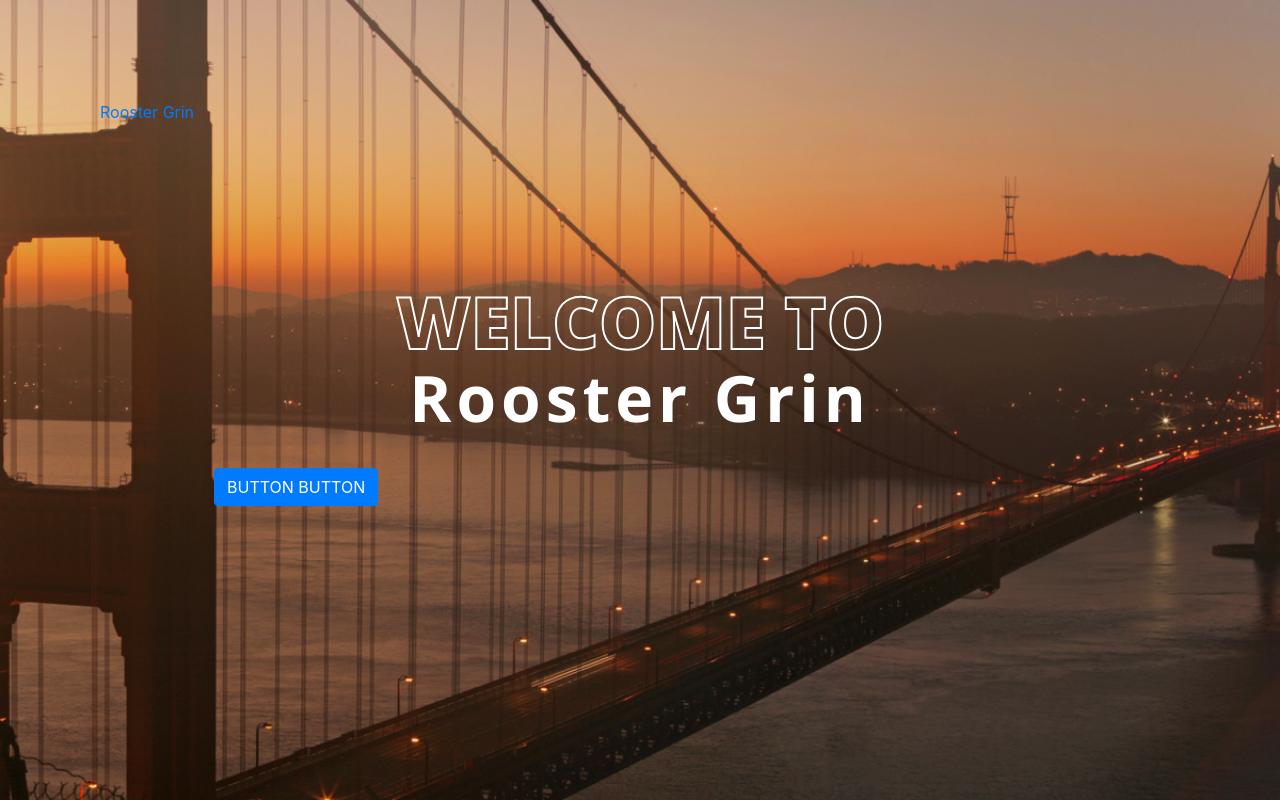
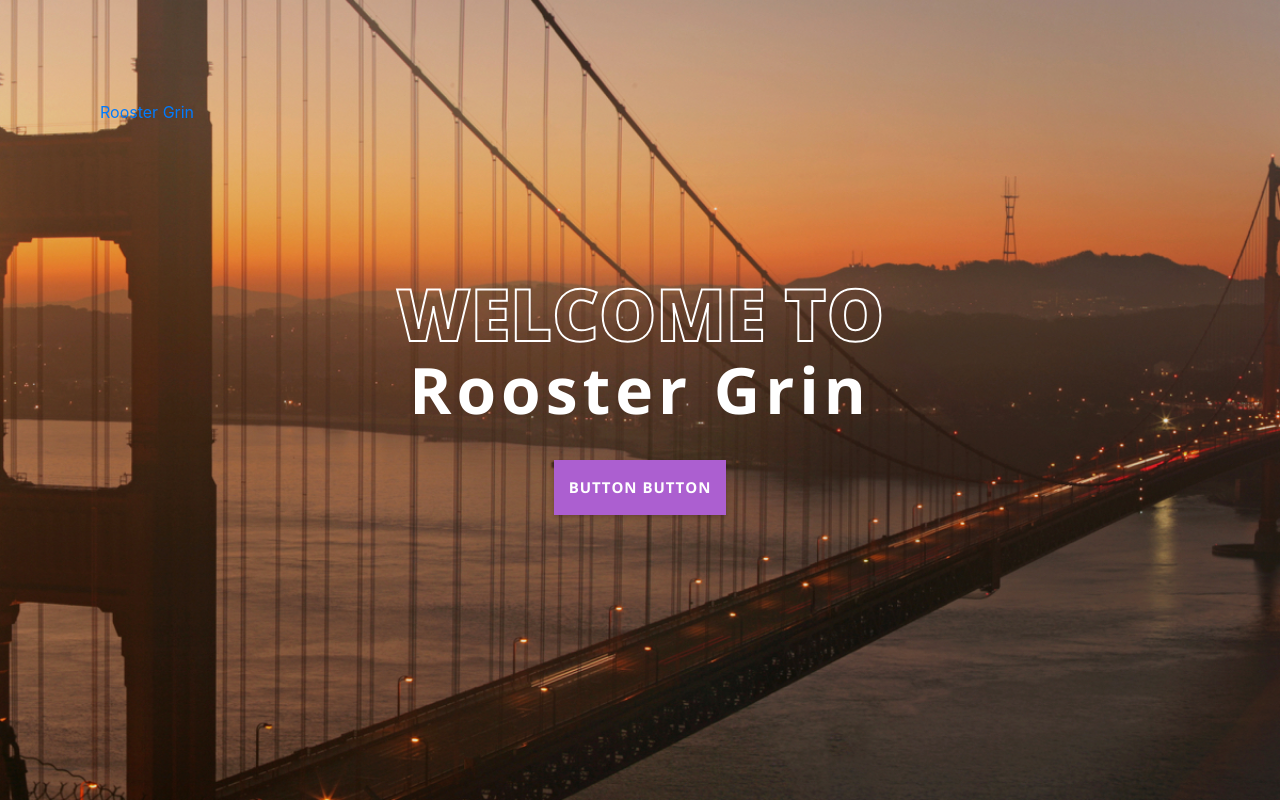
Before and after one commit to ksrawr/rg-frontend-challenge, a React app: page / in a window 1280 px wide. Built offline with nearby package versions, Linux system fonts and the light colour scheme.

Commit message:
finishes hero component styling

```diff
--- a/src/components/Hero/Hero.js
+++ b/src/components/Hero/Hero.js
@@ -5,7 +5,7 @@ const Hero = props => {
     <div className="hero">
       <p className="hero__greeting">WELCOME TO</p>
       <p className="hero__title">Rooster Grin</p>
-      <button className="btn btn-primary hero__btn">BUTTON BUTTON</button>
+      <button className="btn__rg btn__rg--shadow btn__rg--purple hero__btn"><span className="btn__rg__text">BUTTON BUTTON</span></button>
     </div>
   )
 }
--- a/src/css/style.css
+++ b/src/css/style.css
@@ -23,6 +23,10 @@
 
 .container--hero .hero {
   align-self: center;
+  display: flex;
+  flex-direction: column;
+  justify-content: center;
+  align-items: center;
 }
 
 .hero__greeting {
@@ -49,3 +53,13 @@
   font-weight: 700;
   text-align: center;
 }
+
+.hero .btn__rg__text {
+  width: 145px;
+  height: 20px;
+  font-size: 15px;
+  letter-spacing: 1px;
+  color: #ffffff;
+  font-family: "Open Sans";
+  font-weight: 700;
+}
```
